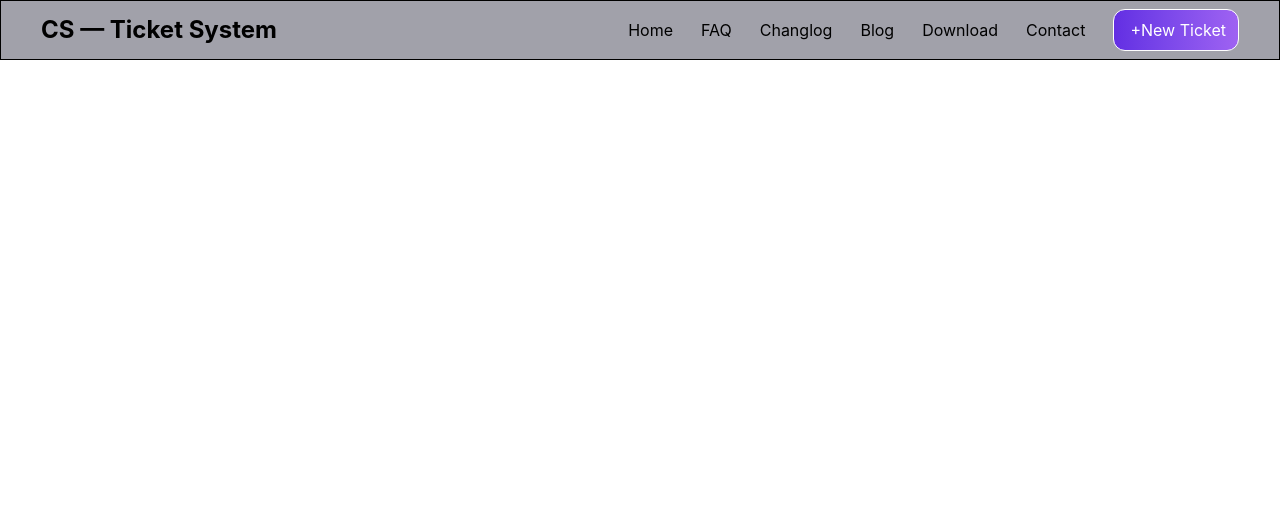
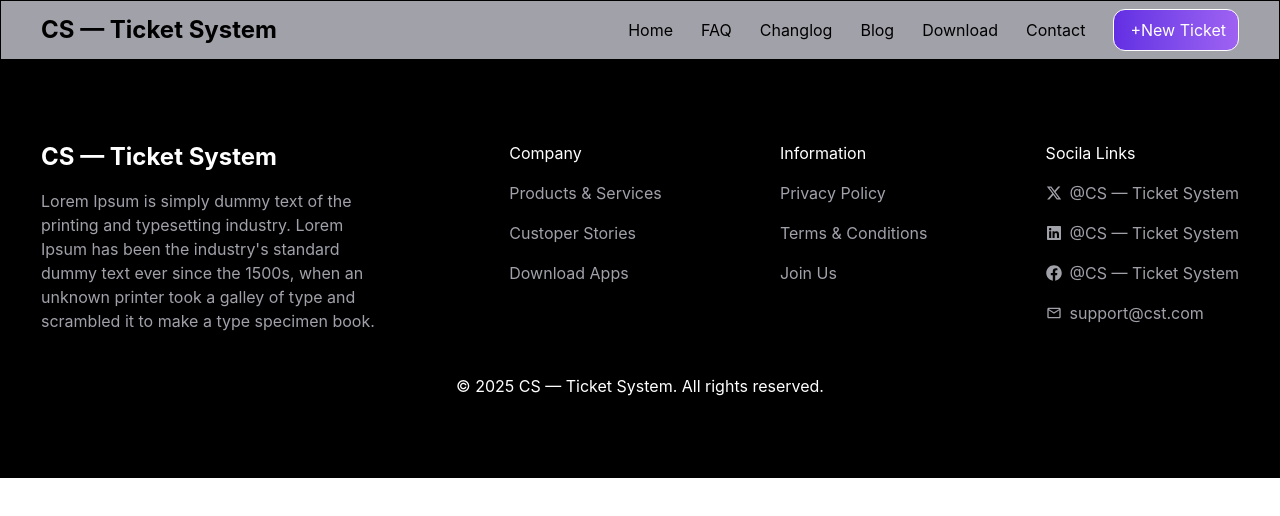
Before and after one commit to pritom352/misson-2, a React (Vite) app: page / in a window 1280 px wide. Shown: the top 516 px of the page. Built offline with nearby package versions, Linux system fonts and the light colour scheme.

Commit message:
footer section

```diff
--- a/package.json
+++ b/package.json
@@ -13,6 +13,7 @@
     "@tailwindcss/vite": "^4.2.1",
     "react": "^19.2.0",
     "react-dom": "^19.2.0",
+    "react-icons": "^5.6.0",
     "tailwindcss": "^4.2.1"
   },
   "devDependencies": {
--- a/src/App.jsx
+++ b/src/App.jsx
@@ -1,10 +1,12 @@
 import "./App.css";
+import Footer from "./mainLayout/Footer/Footer";
 import Navbar from "./mainLayout/Navbar/Navbar";
 
 function App() {
   return (
     <div className=" bg-[#A1A1AA]">
       <Navbar></Navbar>
+      <Footer></Footer>
     </div>
   );
 }
--- /dev/null
+++ b/src/mainLayout/Footer/Footer.jsx
@@ -0,0 +1,55 @@
+import React from "react";
+import { FaFacebook, FaLinkedin } from "react-icons/fa";
+import { FaXTwitter } from "react-icons/fa6";
+import { MdOutlineMailOutline } from "react-icons/md";
+
+const Footer = () => {
+  return (
+    <div className="bg-black px-10 py-20">
+      <div className="border flex justify-between ">
+        {/* CS — Ticket System  */}
+        <div className=" space-y-4">
+          <h1 className=" text-2xl font-bold text-white">CS — Ticket System</h1>
+          <p className=" max-w-[350px] text-[#A1A1AA]">
+            Lorem Ipsum is simply dummy text of the printing and typesetting
+            industry. Lorem Ipsum has been the industry's standard dummy text
+            ever since the 1500s, when an unknown printer took a galley of type
+            and scrambled it to make a type specimen book.
+          </p>
+        </div>
+        <div className=" space-y-4">
+          <p className=" text-white">Company</p>
+          <p className=" text-[#A1A1AA]">Products & Services</p>
+          <p className=" text-[#A1A1AA]">Custoper Stories</p>
+          <p className=" text-[#A1A1AA]">Download Apps</p>
+        </div>
+        <div className=" space-y-4">
+          <p className=" text-white">Information</p>
+          <p className=" text-[#A1A1AA]">Privacy Policy</p>
+          <p className=" text-[#A1A1AA]">Terms & Conditions</p>
+          <p className=" text-[#A1A1AA]">Join Us</p>
+        </div>
+        <div className=" space-y-4">
+          <p className=" text-white">Socila Links</p>
+          <p className=" text-[#A1A1AA] flex items-center gap-2">
+            <FaXTwitter /> @CS — Ticket System
+          </p>
+          <p className=" text-[#A1A1AA] flex items-center gap-2">
+            <FaLinkedin /> @CS — Ticket System
+          </p>
+          <p className=" text-[#A1A1AA] flex items-center gap-2">
+            <FaFacebook /> @CS — Ticket System
+          </p>
+          <p className=" text-[#A1A1AA] flex items-center gap-2">
+            <MdOutlineMailOutline /> support@cst.com
+          </p>
+        </div>
+      </div>
+      <p className=" text-white text-center mt-10">
+        © 2025 CS — Ticket System. All rights reserved.
+      </p>
+    </div>
+  );
+};
+
+export default Footer;
```
Also changed, not shown: 1 other file (tests, documents, lock files or other folders).
